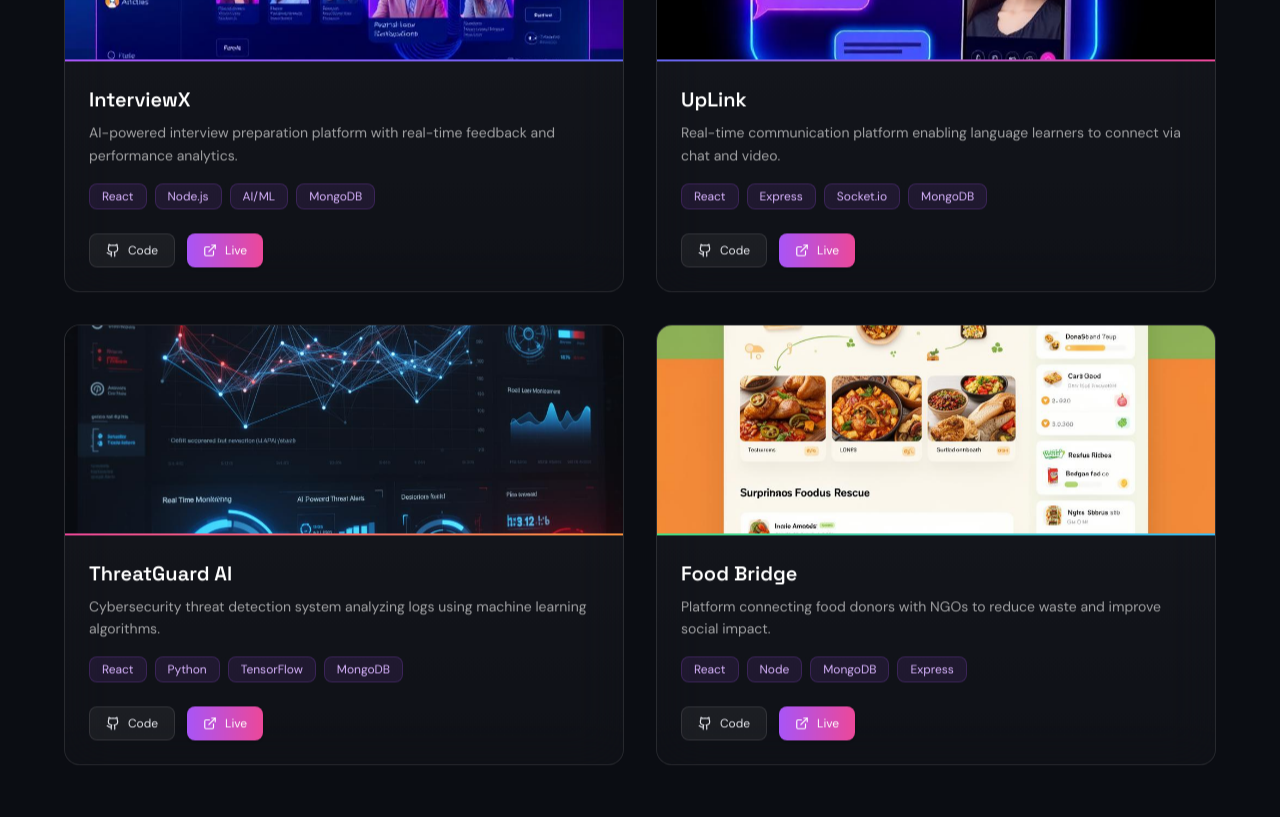
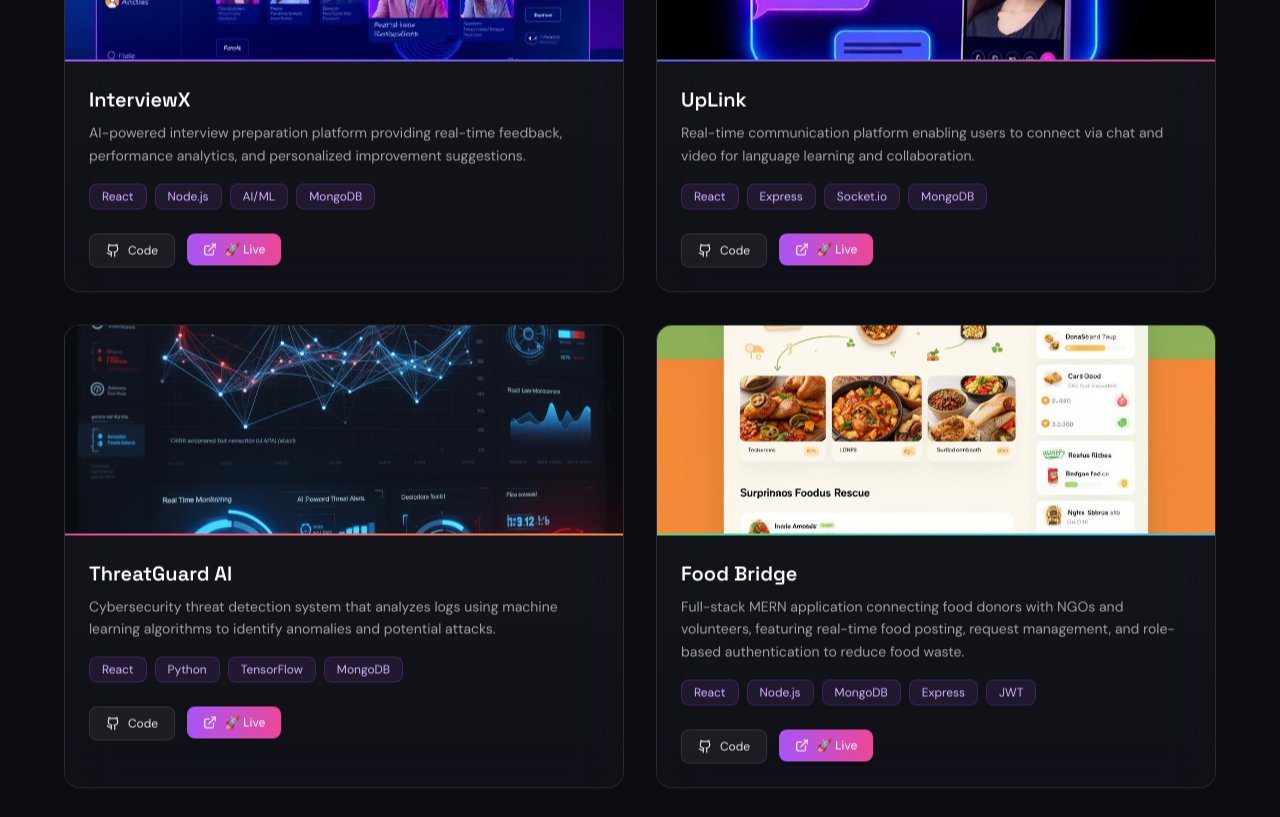
Before and after one commit to dhikondagopi/portfolio, a React (Vite) app: page / in a window 1280 px wide. Shown: the part 1980-2797 px from the top of the page. Built offline with nearby package versions, Linux system fonts and the light colour scheme; the HTML template or start-up script is replaced by a standard one.

Commit message:
fixing bugs

```diff
--- a/index.html
+++ b/index.html
@@ -9,9 +9,10 @@
     <meta name="author" content="Gopi D" />
 
     <!-- ✅ Custom Favicon -->
-    <link rel="icon" type="image/png" href="/favicon.png" />
+    <link rel="icon" type="image/png" href="/mylogo.png" />
+    <link rel="shortcut icon" href="/mylogo.png" />
 
-    <!-- ✅ Open Graph (for LinkedIn / WhatsApp share preview) -->
+    <!-- ✅ Open Graph -->
     <meta property="og:title" content="Gopi D | Cybersecurity Portfolio" />
     <meta property="og:description" content="Cybersecurity Student & Full Stack Developer" />
     <meta property="og:type" content="website" />
@@ -22,7 +23,6 @@
     <meta name="twitter:title" content="Gopi D Portfolio" />
     <meta name="twitter:description" content="Cybersecurity & Full Stack Developer Portfolio" />
     <meta name="twitter:image" content="/preview.png" />
-
   </head>
 
   <body>
--- a/src/components/ProjectsSection.tsx
+++ b/src/components/ProjectsSection.tsx
@@ -11,36 +11,42 @@ const projects = [
   {
     title: "InterviewX",
     description:
-      "AI-powered interview preparation platform with real-time feedback and performance analytics.",
+      "AI-powered interview preparation platform providing real-time feedback, performance analytics, and personalized improvement suggestions.",
     tech: ["React", "Node.js", "AI/ML", "MongoDB"],
     gradient: "from-purple-500 to-indigo-500",
     image: projectInterviewX,
+    github: "https://github.com/dhikondagopi/interviewx",
+    live: "#",
   },
   {
     title: "UpLink",
     description:
-      "Real-time communication platform enabling language learners to connect via chat and video.",
+      "Real-time communication platform enabling users to connect via chat and video for language learning and collaboration.",
     tech: ["React", "Express", "Socket.io", "MongoDB"],
     gradient: "from-indigo-500 to-pink-500",
     image: projectUplink,
+    github: "https://github.com/dhikondagopi/uplink",
+    live: "#",
   },
   {
     title: "ThreatGuard AI",
     description:
-      "Cybersecurity threat detection system analyzing logs using machine learning algorithms.",
+      "Cybersecurity threat detection system that analyzes logs using machine learning algorithms to identify anomalies and potential attacks.",
     tech: ["React", "Python", "TensorFlow", "MongoDB"],
     gradient: "from-pink-500 to-orange-400",
     image: projectThreatguard,
+    github: "https://github.com/dhikondagopi/threatguard",
+    live: "#",
   },
   {
     title: "Food Bridge",
     description:
-      "Platform connecting food donors with NGOs to reduce waste and improve social impact.",
-    tech: ["React", "Node", "MongoDB", "Express"],
+      "Full-stack MERN application connecting food donors with NGOs and volunteers, featuring real-time food posting, request management, and role-based authentication to reduce food waste.",
+    tech: ["React", "Node.js", "MongoDB", "Express", "JWT"],
     gradient: "from-green-400 to-sky-400",
     image: projectFoodbridge,
     github: "https://github.com/dhikondagopi/food-bridge",
-     live: "https://foodbridgge.netlify.app/"
+    live: "https://foodbridgge.netlify.app/",
   },
 ];
 
@@ -122,15 +128,29 @@ const ProjectsSection = () => {
 
                 {/* BUTTONS */}
                 <div className="flex gap-3 mt-6">
+                  {/* GitHub */}
+                  <a
+                    href={project.github}
+                    target="_blank"
+                    rel="noopener noreferrer"
+                  >
                     <button className="flex items-center gap-2 text-xs px-4 py-2 rounded-lg bg-white/5 border border-white/10 hover:bg-white/10 transition">
                       <Github size={14} />
                       Code
                     </button>
+                  </a>
 
-                  <button className="flex items-center gap-2 text-xs px-4 py-2 rounded-lg bg-gradient-to-r from-purple-500 to-pink-500 text-white shadow hover:scale-105 transition">
+                  {/* Live */}
+                  <a
+                    href={project.live}
+                    target="_blank"
+                    rel="noopener noreferrer"
+                  >
+                    <button className="flex items-center gap-2 text-xs px-4 py-2 rounded-lg bg-gradient-to-r from-purple-500 to-pink-500 text-white shadow hover:scale-105 hover:shadow-lg hover:shadow-pink-500/30 transition">
                       <ExternalLink size={14} />
-                    Live
+                      🚀 Live
                     </button>
+                  </a>
                 </div>
               </div>
             </motion.div>
```
Also changed, not shown: public/mylogo.png (added). Lines whose indentation alone changed are shown as unchanged.
